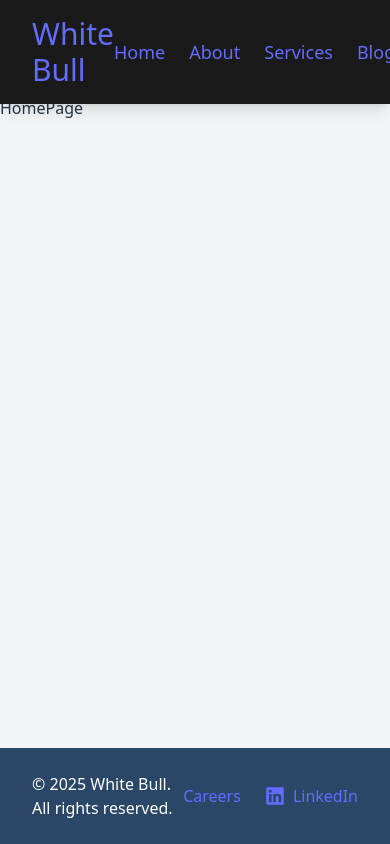
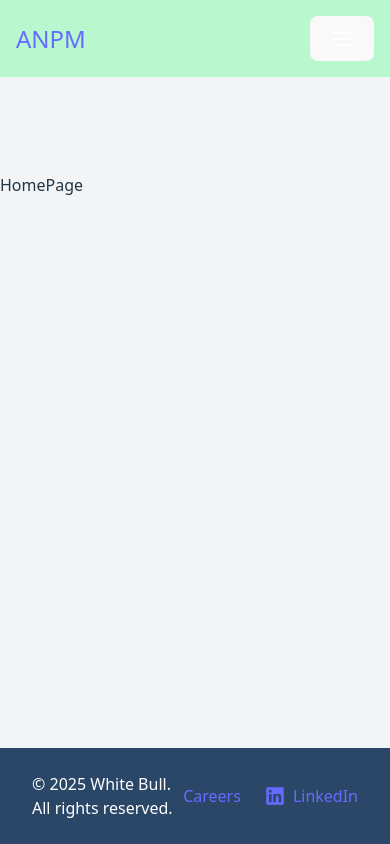
Before and after one commit to vinitm05/project-whitebull, a React (Vite) app: page / in a window 390 px wide. Built offline with nearby package versions, Linux system fonts and the light colour scheme.

Commit message:
updated the responsives for navbar

```diff
--- a/src/components/Header.jsx
+++ b/src/components/Header.jsx
@@ -1,47 +1,76 @@
-import React from "react";
+import React, { useState } from "react";
 import { Link } from "react-router-dom";
 
 const Header = () => {
+  const [isMenuOpen, setIsMenuOpen] = useState(false);
+
+  const toggleMenu = () => {
+    setIsMenuOpen(!isMenuOpen);
+  };
   return (
-    <header className="fixed top-0 left-0 right-0 bg-[#1A1A1A] text-white shadow-lg z-50 transition-all duration-300">
-      <div className="w-screen max-w-7xl mx-auto px-8 py-4 flex justify-between items-center">
-        {/* Logo */}
-        <Link to="/" className="text-3xl font-bold text-white hover:text-gray-400 transition duration-300">
-          White Bull
+    <nav className="bg-green-200 p-4">
+      {/* desktop view */}
+      <div className="hidden items-center justify-between lg:flex">
+        <Link to={"/"} className="text-2xl font-bold text-white">
+          ANPM
         </Link>
-
-        {/* Navigation */}
-        <nav>
-          <ul className="flex space-x-6 text-lg">
+        <ul className="flex space-x-6">
           <li>
-              <Link to="/" className="hover:text-[#F7C200] transition duration-300">
-                Home
-              </Link>
+            <Link to={"/"}>Home</Link>
           </li>
           <li>
-              <Link to="/about" className="hover:text-[#F7C200] transition duration-300">
-                About
-              </Link>
+            <Link to={"/about"}>About</Link>
           </li>
           <li>
-              <Link to="/services" className="hover:text-[#F7C200] transition duration-300">
-                Services
-              </Link>
+            <Link to={"/services"}>Services</Link>
           </li>
           <li>
-              <Link to="/blog" className="hover:text-[#F7C200] transition duration-300">
-                Blog
-              </Link>
+            <Link to={"/blog"}>Blog</Link>
           </li>
           <li>
-              <Link to="/contact" className="hover:text-[#F7C200] transition duration-300">
-                Contact
-              </Link>
+            <Link to={"contact"}>Contact</Link>
           </li>
         </ul>
+      </div>
+
+      {/* mobile view */}
+      <div className="flex items-center justify-between lg:hidden">
+        <Link to={"/"} className="text-2xl font-bold text-white">
+          ANPM
+        </Link>
+        <button onClick={toggleMenu} className="text-white focus:outline-none">
+          <svg
+            xmlns="http://www.w3.org/2000/svg"
+            fill="none"
+            viewBox="0 0 24 24"
+            stroke="currentColor"
+            className="h-6 w-6"
+          >
+            <path
+              strokeLinecap="round"
+              strokeLinejoin="round"
+              strokeWidth="2"
+              d="M4 6h16M4 12h16M4 18h16"
+            />
+          </svg>
+        </button>
+      </div>
+
+      {/* mobile menu dropdown */}
+      {isMenuOpen && (
+        <div className="flex flex-col items-center space-y-4 bg-green-300 p-4 text-white lg:hidden">
+          <Link to={"/"}>Home</Link>
+
+          <Link to={"/about"}>About</Link>
+
+          <Link to={"/services"}>Services</Link>
+
+          <Link to={"/blog"}>Blog</Link>
+
+          <Link to={"contact"}>Contact</Link>
+        </div>
+      )}
     </nav>
-      </div>
-    </header>
   );
 };
 
```
Lines whose indentation alone changed are shown as unchanged.
